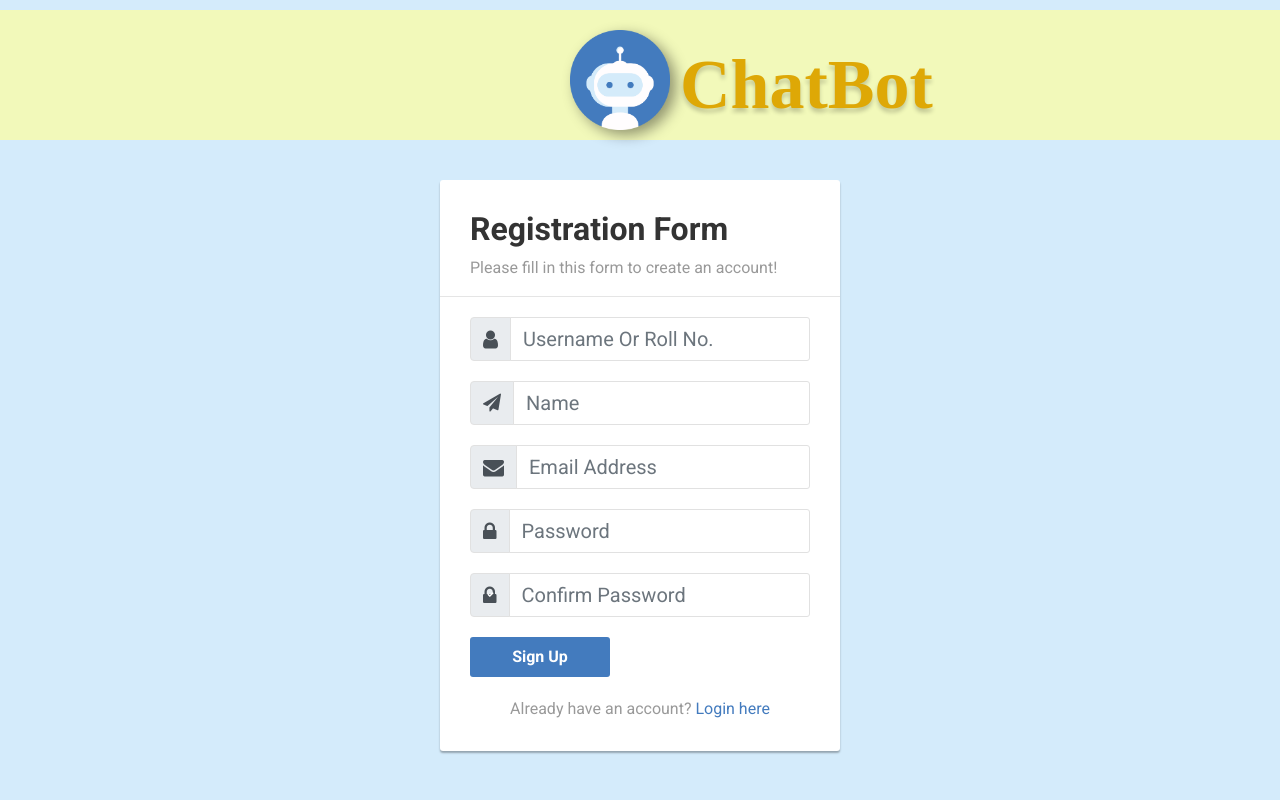
After one commit to theomkardeshpande/Web-ChatBot, a Flask app: page /new_register in a window 1280 px wide. The commit adds this page. Run offline with Flask 3, Linux system fonts and the light colour scheme; some libraries are stand-ins or nearby versions.

Commit message:
New Register File And Primary Key Check

```diff
--- a/app.py
+++ b/app.py
@@ -45,8 +45,8 @@ def logout():
     session.pop('email', None)
     return redirect(url_for('login'))
 
-@app.route('/register', methods =['GET', 'POST'])
-def register():
+@app.route('/new_register', methods =['GET', 'POST'])
+def new_register():
     mesage = ''
     if request.method == 'POST' and 'name' in request.form and 'password' in request.form and 'email' in request.form and 'userID' in request.form:
         userID=request.form['userID']
@@ -57,19 +57,26 @@ def register():
         cursor = mysql.connection.cursor(MySQLdb.cursors.DictCursor)
         cursor.execute('SELECT * FROM user WHERE email = % s', (email, ))
         account = cursor.fetchone()
+        cursor.execute('SELECT * FROM user WHERE userid = %s', (userID,))
+        result=cursor.fetchone()
+
         if account:
             mesage = 'Account already exists !'
+        elif result:
+            mesage='This User Name is Already Exits..! Try Another'
         elif not re.match(r'[^@]+@[^@]+\.[^@]+', email):
             mesage = 'Invalid email address !'
         elif not userName or not password or not email:
             mesage = 'Please fill out the form !'
+        elif not userName.isalpha():
+            mesage='Please Enter Only Alphabets in Name !'
         else:
             cursor.execute('INSERT INTO user VALUES (% s, % s, % s, % s)', ( userID, userName, email, password, ))
             mysql.connection.commit()
             mesage = 'You have successfully registered !'
     elif request.method == 'POST':
         mesage = 'Please fill out the form !'
-    return render_template('register.html', mesage = mesage)
+    return render_template('new_register.html', mesage = mesage)
 
 def get_completion(prompt):
     print(prompt)
--- /dev/null
+++ b/static/new_register.css
@@ -0,0 +1,155 @@
+
+			body {
+				color: #fff;
+				background: #d4ebfb;
+				font-family: 'Roboto', sans-serif;
+			}
+
+			.form-control {
+				font-size: 20px;
+			}
+
+			.form-control,
+			.form-control:focus,
+			.input-group-text {
+				border-color: #e1e1e1;
+			}
+
+			.form-control,
+			.btn {
+				border-radius: 3px;
+			}
+
+			.signup-form {
+				width: 400px;
+				margin: 0 auto;
+				padding: 30px 0;
+				padding-top: 180px;
+			}
+
+			.signup-form form {
+				color: #999;
+				border-radius: 3px;
+				margin-bottom: 15px;
+				background: #fff;
+				box-shadow: 0px 2px 2px rgba(0, 0, 0, 0.3);
+				padding: 30px;
+			}
+
+			.signup-form h2 {
+				color: #333;
+				font-weight: bold;
+				margin-top: 0;
+			}
+
+			.signup-form hr {
+				margin: 0 -30px 20px;
+			}
+
+			.signup-form .form-group {
+				margin-bottom: 20px;
+			}
+
+			.signup-form label {
+				font-weight: normal;
+				font-size: 15px;
+			}
+
+			.signup-form .form-control {
+				min-height: 38px;
+				box-shadow: none !important;
+			}
+
+			.signup-form .input-group-addon {
+				max-width: 42px;
+				text-align: center;
+			}
+
+			.signup-form .btn,
+			.signup-form .btn:active {
+				font-size: 16px;
+				font-weight: bold;
+				background: #437bbe !important;
+				border: none;
+				min-width: 140px;
+			}
+
+			.signup-form .btn:hover,
+			.signup-form .btn:focus {
+				background: #179b81 !important;
+			}
+
+			.signup-form a {
+				color: #fff;
+				text-decoration: underline;
+			}
+
+			.signup-form a:hover {
+				text-decoration: none;
+			}
+
+			.signup-form form a {
+				color: #437bbe;
+				text-decoration: none;
+			}
+
+			.signup-form form a:hover {
+				text-decoration: underline;
+			}
+
+			.signup-form .fa {
+				font-size: 21px;
+			}
+
+			.signup-form .fa-paper-plane {
+				font-size: 18px;
+			}
+
+			.signup-form .fa-check {
+				color: #fff;
+				left: 17px;
+				top: 18px;
+				font-size: 7px;
+				position: absolute;
+			}
+
+			.container-fluid {
+			position: absolute;
+			top: 10px;
+			bottom: 10px;
+			background: rgb(242, 249, 186);
+			width: 1490px auto;
+			height: 130px;
+		}
+
+			.bg-label {
+
+				position: absolute;
+				left: 200px;
+				top: 10px;
+			}
+
+			.ChatBot {
+				position: absolute;
+				left: 480px;
+				top: 55px;
+				text-align: justify;
+				font-family: 'Gotham';
+				font-style: normal;
+				font-weight: 700;
+				font-size: 70px;
+				line-height: 20px;
+				text-align: center;
+				color: #dea806;
+				text-shadow: 0px 4px 4px rgba(0, 0, 0, 0.2);
+			}
+
+			.logo {
+				position: absolute;
+				height: 100px;
+				width: auto;
+				left: auto;
+				left: 370px;
+				top: 10px;
+				filter: drop-shadow(6px 5px 7px rgba(0, 0, 0, 0.4));
+			}
--- a/templates/chat.html
+++ b/templates/chat.html
@@ -13,6 +13,7 @@
 			integrity="sha384-B4dIYHKNBt8Bc12p+WXckhzcICo0wtJAoU8YZTY5qE0Id1GSseTk6S+L3BlXeVIU" crossorigin="anonymous">
 		<script src="https://ajax.googleapis.com/ajax/libs/jquery/3.3.1/jquery.min.js"></script>
 		<link rel="stylesheet" type="text/css" href="{{ url_for('static', filename='style.css')}}" />
+		<link rel="icon" type="image/png" href="../static/logo.png"/>
 	</head>
 	<header>
 		<div class="container-fluid new">
--- /dev/null
+++ b/templates/new_register.html
@@ -0,0 +1,145 @@
+<!DOCTYPE html>
+<html lang="en">
+
+	<head>
+		<meta charset="utf-8">
+		<meta name="viewport" content="width=device-width, initial-scale=1, shrink-to-fit=no">
+		<link rel="stylesheet" href="https://fonts.googleapis.com/css?family=Roboto:400,700">
+		<title>Bootstrap Sign up Form with Icons</title>
+		<link rel="stylesheet" href="https://stackpath.bootstrapcdn.com/bootstrap/4.5.0/css/bootstrap.min.css">
+		<link rel="stylesheet" href="https://maxcdn.bootstrapcdn.com/font-awesome/4.7.0/css/font-awesome.min.css">
+		<script src="https://code.jquery.com/jquery-3.5.1.min.js"></script>
+		<script src="https://cdn.jsdelivr.net/npm/popper.js@1.16.0/dist/umd/popper.min.js"></script>
+		<script src="https://stackpath.bootstrapcdn.com/bootstrap/4.5.0/js/bootstrap.min.js"></script>
+		<link rel="stylesheet" href="../static/new_register.css" >
+		<link rel="icon" type="image/png" href="../static/logo.png"/>
+	</head>
+	<script>
+		function validateId(userID) {
+			var userID = document.getElementById('userID').value;
+			var userIDPattern = /^\d+$/; // Numeric, up to 10 digits
+			var userIDPattern = document.getElementById('userID');
+			if (!userIDPattern.test(userID)) {
+				alert("Invalid userID.");
+				return false;
+			}
+		}
+
+		function validateEmail(email) {
+			var email = document.getElementById('email').value;
+			var emailPattern = /^[a-zA-Z0-9._-]+@[a-zA-Z0-9.-]+\.[a-zA-Z]{2,4}$/; // Basic email pattern\
+			if (!emailPattern.test(email)) {
+				alert("Invalid email address.JSSS");
+				return false;
+			}
+		}
+
+		function validatePass(password) {
+			var password = document.getElementById('password').value;
+			var passwordPattern = /^(?=.*\d)(?=.*[a-z])(?=.*[A-Z]).{6,20}$/; // 6-20 characters, at least one uppercase, one lowercase, and one digit
+			if (!passwordPattern.test(password)) {
+				alert("Invalid password. It must be 6 to 20 characters long and contain at least one uppercase letter, one lowercase letter, and one digit.");
+				return false;
+			}
+		}
+
+		function confirmPass(cpass,pass){
+			var cpass=document.getElementById('confirm_password').value;
+			var pass=document.getElementById('password').value;
+			if(pass!=cpass)
+			{
+				alert("Password And Confirm Password Should Be Same..!");
+				return false;
+			}
+		}
+
+		function last()
+		{
+
+			if (!validateId() && !validateEmail() && !validatePass()) {
+					window.location.href="{{url_for('new_register')}}"
+			}
+		}
+	</script>
+	<body>
+		<div class="container-fluid">
+			<div class="bg-label">
+				<img class="logo" src="../static/logo.png" alt="main-logo">
+				<h1 class="ChatBot"> ChatBot</h1>
+			</div>
+		</div>
+
+		<div class="signup-form">
+			<form action="{{url_for('new_register')}}" onsubmit="last()" method="post">
+				<!-- <form onsubmit="last()" method="post"></form> -->
+				<h2>Registration Form</h2>
+				<p>Please fill in this form to create an account!</p>
+				<hr>
+				{% if mesage is defined and mesage %}
+				<div class="alert alert-warning">{{ mesage }}</div>
+				{% endif %}
+				<div class="form-group">
+					<div class="input-group">
+						<div class="input-group-prepend">
+							<span class="input-group-text">
+								<span class="fa fa-user"></span>
+							</span>
+						</div>
+						<input type="text" class="form-control" id="userID" onchange="validateId(this.value)" name="userID" placeholder="Username Or Roll No."
+							required="required">
+					</div>
+				</div>
+				<div class="form-group">
+					<div class="input-group">
+						<div class="input-group-prepend">
+							<span class="input-group-text">
+								<i class="fa fa-paper-plane"></i>
+							</span>
+						</div>
+						<input type="text" class="form-control"  id="name" name="name" placeholder="Name"
+							required="required">
+					</div>
+				</div>
+				<div class="form-group">
+					<div class="input-group">
+						<div class="input-group-prepend">
+							<span class="input-group-text">
+								<i class="fa fa-envelope" aria-hidden="true"></i>
+							</span>
+						</div>
+						<input type="email" class="form-control"  onchange="validateEmail(this.value)"  id="email" name="email" placeholder="Email Address"
+							required="required">
+					</div>
+				</div>
+				<div class="form-group">
+					<div class="input-group">
+						<div class="input-group-prepend">
+							<span class="input-group-text">
+								<i class="fa fa-lock"></i>
+							</span>
+						</div>
+						<input type="text" class="form-control" id="password" onchange="validatePass(this.value)" name="password" placeholder="Password"
+							required="required">
+					</div>
+				</div>
+				<div class="form-group">
+					<div class="input-group">
+						<div class="input-group-prepend">
+							<span class="input-group-text">
+								<i class="fa fa-lock"></i>
+								<i class="fa fa-check"></i>
+							</span>
+						</div>
+						<input type="text" class="form-control" id="confirm_password" onclick="confirmPass(confirm_password.value,password.value)" name="confirm_password" placeholder="Confirm Password"
+							required="required">
+					</div>
+				</div>
+				<div class="form-group">
+					<button type="submit" onclick="validateId(UserID.value)" class="btn btn-primary btn-lg">Sign Up</button>
+				</div>
+				<div class="text-center">Already have an account? <a href="{{url_for('login')}}">Login here</a></div>
+			</form>
+		</div>
+	</body>
+
+</html>
```
Also changed, not shown: templates/choice.html (deleted, +0 -17 lines), templates/login.html (+15 -11 lines), templates/register.html (+6 -1 lines).
